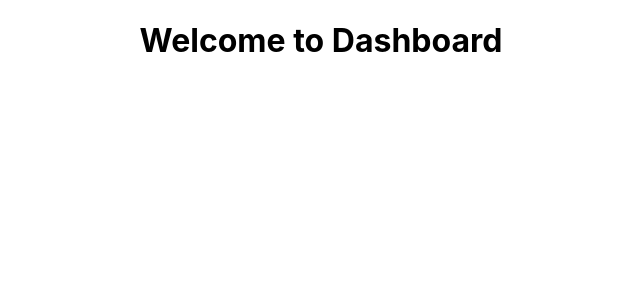
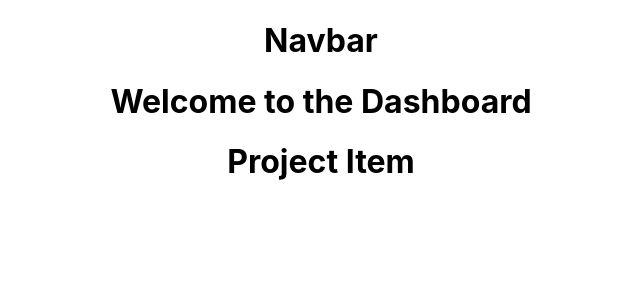
Before and after one commit to Manideepakreddi/AgilePPMTool, a React (Create React App) app in the folder my-app/: page / in a window 1280 px wide. Shown: the top 300 px of the page, without its empty margins (319-959 px from the left). Built offline with nearby package versions, Linux system fonts and the light colour scheme.

Commit message:
projectheader

```diff
--- a/my-app/src/App.js
+++ b/my-app/src/App.js
@@ -1,13 +1,15 @@
 import React, { Component } from "react";
 import "./App.css";
 import Dashboard from "./components/Dashboard";
+import Header from "./components/Layout/Header";
 
 class App extends Component {
   render() {
     return (
       <div className="App">
+      <Header />
         <Dashboard />
-        </div>
+         </div>
     );
   }
 }
--- a/my-app/src/components/Dashboard.js
+++ b/my-app/src/components/Dashboard.js
@@ -1,9 +1,16 @@
 import React, { Component } from 'react'
+import ProjectItem from "./project/ProjectItem";
 
 class Dashboard extends Component {
     render() {
-            return <h1>Welcome to Dashboard</h1>;
+        return (
+          <div>
+            <h1>Welcome to the Dashboard</h1>
+            <ProjectItem />
+            </div>
+        );
+      }
 
-    }
+
 }
 export default Dashboard;
--- /dev/null
+++ b/my-app/src/components/Layout/Header.js
@@ -0,0 +1,12 @@
+import React, { Component } from 'react'
+
+class Header extends Component {
+    render() {
+        return (
+            <div>
+                <h1>Navbar</h1>
+            </div>
+        )
+    }
+}
+export default Header
--- /dev/null
+++ b/my-app/src/components/project/ProjectItem.js
@@ -0,0 +1,9 @@
+import React, { Component } from 'react'
+
+class ProjectItem extends Component {
+    render() {
+          return <h1>Project Item</h1>;
+
+    }
+}
+export default ProjectItem;
```
